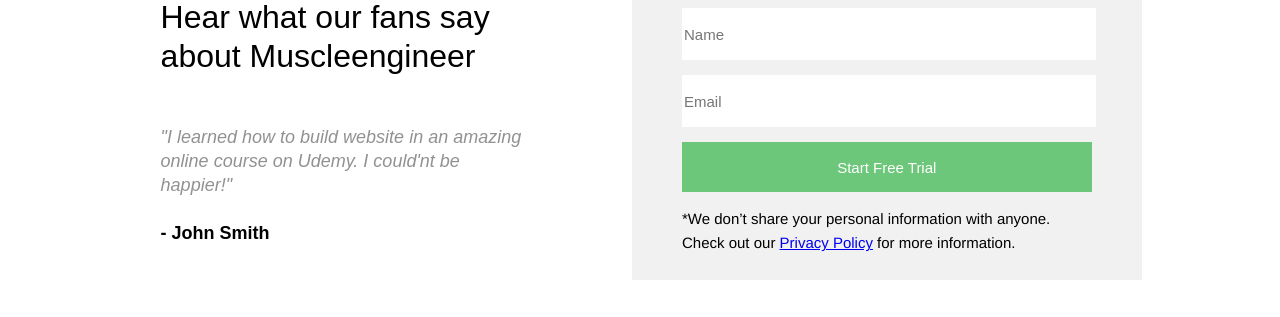
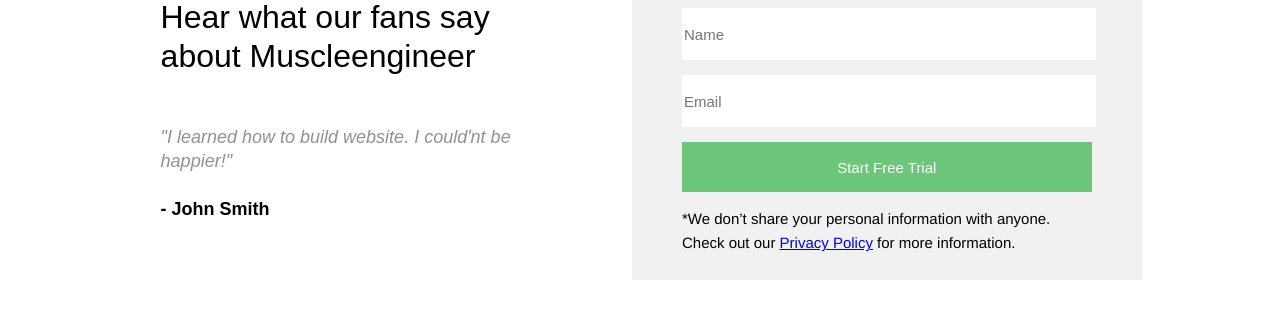
Before and after one commit to atif-hu/HTML5-CSS3, a plain HTML site: page index.html in a window 1280 px wide. Shown: the part 3720-4037 px from the top of the page. Drawn offline with Linux system fonts and the light colour scheme.

Commit message:
Update index.html

```diff
--- a/index.html
+++ b/index.html
@@ -114,7 +114,7 @@
                 <div class="col-2">
                     <div class="top-margin">
                         <h1 class="bal-diet-title">Hear what our fans say about Muscleengineer</h1>
-                        <p class="bal-diet-para"><i>"I learned how to build website in an amazing online course on Udemy. I could'nt be happier!"</i><br><br><strong style="color: black;"> - John Smith</strong></i></p>
+                        <p class="bal-diet-para"><i>"I learned how to build website. I could'nt be happier!"</i><br><br><strong style="color: black;"> - John Smith</strong></i></p>
                     </div>
                 </div>
                 <div class="col-2">
```
